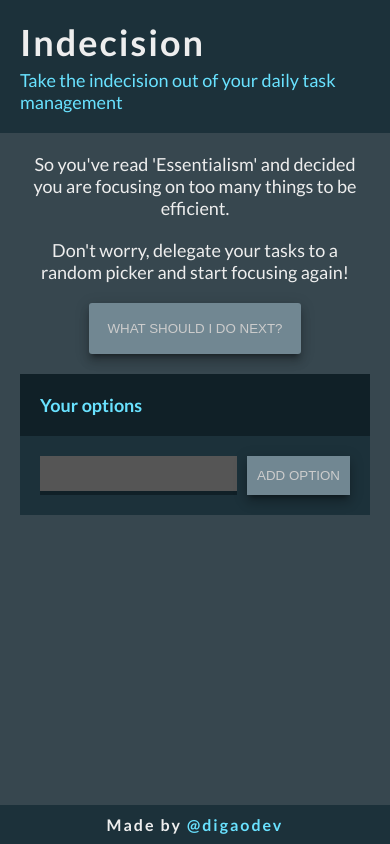
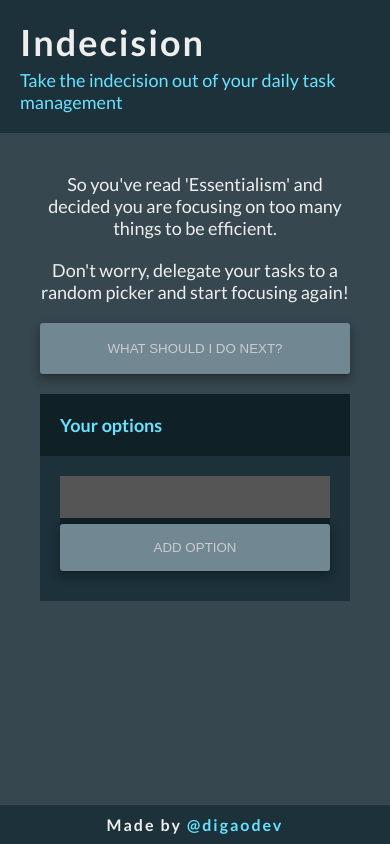
Before and after one commit to digaodev/react-indecision-app, a React (Create React App) app: page / in a window 390 px wide. Built offline with nearby package versions, Linux system fonts and the light colour scheme.

Commit message:
Refactor: adjust the styles for modal and media queries. Adjust word-breaks. Fix: fix input trim.

```diff
--- a/src/components/Decision/Decision.js
+++ b/src/components/Decision/Decision.js
@@ -16,14 +16,15 @@ const Button = styled.button`
   background-color: #0081cb;
   border: none;
   border-radius: 0.3rem;
-  box-shadow: 0 8px 10px 1px rgba(0, 0, 0, 0.14),
-    0 3px 14px 2px rgba(0, 0, 0, 0.12), 0 5px 5px -3px rgba(0, 0, 0, 0.4);
+  box-shadow: 0 6px 8px 1px rgba(0, 0, 0, 0.14),
+    0 3px 10px 2px rgba(0, 0, 0, 0.12), 0 3px 3px -3px rgba(0, 0, 0, 0.4);
   color: #fff;
   cursor: pointer;
   outline: none;
   padding: 1.8rem;
   text-transform: uppercase;
-  transition: box-shadow 0.28s cubic-bezier(0.4, 0, 0.2, 1);
+  transition: all 0.3s cubic-bezier(0.4, 0, 0.2, 1);
+  width: 100%;
 
   &:hover,
   :focus {
--- a/src/components/Option/Option.js
+++ b/src/components/Option/Option.js
@@ -10,13 +10,18 @@ const ListItem = styled.li`
   justify-content: space-between;
   padding: 2rem;
 `;
+const Paragraph = styled.p`
+  word-break: break-all;
+`;
 
 const Button = styled.button`
   border: none;
   background-color: inherit;
   color: #69e2ff;
   cursor: pointer;
+  font-size: 1.4rem;
   outline: none;
+  margin-left:  3rem;
   transition: color 0.2s ease-in-out;
 
   &:hover,
@@ -31,7 +36,7 @@ const Button = styled.button`
 
 const Option = ({ option, handleDeleteOption }) => (
   <ListItem className="options-list__item">
-    {option.text}
+    <Paragraph>{option.text}</Paragraph>
     <Button type="button" onClick={() => handleDeleteOption(option.id)}>
       Remove
     </Button>
--- a/src/components/OptionModal/OptionModal.js
+++ b/src/components/OptionModal/OptionModal.js
@@ -8,10 +8,16 @@ const OptionModal = ({ selectedOption, handleClearSelectedOption }) => (
     isOpen={!!selectedOption}
     contentLabel="Modal Message for Selected Option"
     onRequestClose={handleClearSelectedOption}
+    closeTimeoutMS={200}
+    className="modal"
   >
-    <h3>Selected Option</h3>
-    {selectedOption && <p>You need to do {selectedOption.text}!</p>}
-    <button onClick={handleClearSelectedOption}>I'm on it</button>
+    <h3 className="modal__title">Selected Option</h3>
+    {selectedOption && (
+      <p className="modal__body">You need to {selectedOption.text}!</p>
+    )}
+    <button className="modal__button" onClick={handleClearSelectedOption}>
+      I'm on it
+    </button>
   </Modal>
 );
 
--- a/src/components/OptionsList/OptionsList.js
+++ b/src/components/OptionsList/OptionsList.js
@@ -28,6 +28,7 @@ const Button = styled.button`
   background-color: inherit;
   color: #69e2ff;
   cursor: pointer;
+  font-size: 1.4rem;
   outline: none;
   transition: color 0.2s ease-in-out;
 
--- a/src/containers/AddOption/AddOption.js
+++ b/src/containers/AddOption/AddOption.js
@@ -10,31 +10,47 @@ const Container = styled.section`
 
 const Form = styled.form`
   display: flex;
+  flex-direction: column;
+  margin-bottom: 1rem;
+
+  @media (min-width: 600px) {
+    flex-direction: row;
+    align-items: center;
+  }
+`;
+
+const ErrorParagraph = styled.p`
+  background-color: palevioletred;
+  color: #eee;
+  font-size: 1.4rem;
+  padding: 1rem;
 `;
 
 const Input = styled.input`
   background-color: #555;
   border: none;
-  border-bottom: 4px solid #102027;
+  border-bottom: 6px solid #102027;
   color: #ddd;
   flex: 1;
+  font-size: 1.6rem;
   outline: none;
-  padding: 1rem;
+  padding: 1.2rem;
 `;
 
 const Button = styled.button`
   background-color: #0081cb;
   border: none;
-  margin-left: 1rem;
-  box-shadow: 0 8px 10px 1px rgba(0, 0, 0, 0.14),
-    0 3px 14px 2px rgba(0, 0, 0, 0.12), 0 5px 5px -3px rgba(0, 0, 0, 0.4);
+  border-radius: 3px;
+
+  box-shadow: 0 6px 8px 1px rgba(0, 0, 0, 0.14),
+    0 3px 10px 2px rgba(0, 0, 0, 0.12), 0 3px 3px -3px rgba(0, 0, 0, 0.4);
   color: #fff;
   cursor: pointer;
-  flex: 0 0 auto;
+
   outline: none;
-  padding: 1rem;
+  padding: 1.6rem;
   text-transform: uppercase;
-  transition: box-shadow 0.28s cubic-bezier(0.4, 0, 0.2, 1);
+  transition: all 0.3s cubic-bezier(0.4, 0, 0.2, 1);
 
   &:hover,
   :focus {
@@ -49,8 +65,14 @@ const Button = styled.button`
 
   &:active {
     background-color: #69e2ff;
-    box-shadow: 0 6px 6px 0 rgba(0, 0, 0, 0.14), 0 1px 5px 0 rgba(0, 0, 0, 0.12),
+    box-shadow: 0 4px 4px 0 rgba(0, 0, 0, 0.14), 0 1px 3px 0 rgba(0, 0, 0, 0.12),
       0 3px 1px -2px rgba(0, 0, 0, 0.2);
+  }
+
+  @media (min-width: 600px) {
+    flex: 0 0 auto;
+    margin-left: 1rem;
+    padding: 1rem;
   }
 `;
 
@@ -61,9 +83,8 @@ class AddOption extends Component {
   };
 
   handleInputChange = evt => {
-    const inputValue = evt.target.value.trim();
-
-    this.setState(() => ({ inputText: inputValue }));
+    const value = evt.target.value;
+    this.setState(() => ({ inputText: value }));
   };
 
   handleAddOption = e => {
@@ -91,7 +112,6 @@ class AddOption extends Component {
     return (
       <Container>
         <Form onSubmit={this.handleAddOption}>
-          {error && <p>{error}</p>}
           <Input
             type="text"
             name="option"
@@ -104,6 +124,7 @@ class AddOption extends Component {
             Add Option
           </Button>
         </Form>
+        {error && <ErrorParagraph>{error}</ErrorParagraph>}
       </Container>
     );
   }
--- a/src/containers/App/App.js
+++ b/src/containers/App/App.js
@@ -23,8 +23,15 @@ const AppContainer = styled.div`
 `;
 
 const MainContainer = styled.div`
-  padding: 2rem;
+  padding: 4rem;
   flex: 1;
+  min-width: 100vw;
+  transition: all 0.5s ease-in;
+
+  @media (min-width: 600px) {
+    margin: 0 auto;
+    min-width: 40%;
+  }
 `;
 
 class App extends Component {
@@ -65,7 +72,7 @@ class App extends Component {
   handleAddOption = optionText => {
     const { options } = this.state;
 
-    if (!optionText) {
+    if (!optionText.trim()) {
       return 'Please enter a valid option to add.';
     }
 
--- a/src/index.css
+++ b/src/index.css
@@ -39,3 +39,77 @@ img {
   max-width: 100%;
   height: auto;
 }
+
+/* MODAL STYLES */
+
+.ReactModalPortal>div {
+  opacity: 0;
+}
+
+.ReactModalPortal .ReactModal__Overlay {
+  display: flex;
+  justify-content: center;
+  align-items: center;
+  transition: opacity 0.3s ease-in-out;
+}
+
+.ReactModalPortal .ReactModal__Overlay--after-open {
+  opacity: 1;
+}
+.ReactModal__Overlay .ReactModal__Overlay--after-open {
+  background-color: rgba(0, 0, 0, 0.75);
+}
+
+.ReactModalPortal .ReactModal__Overlay--before-close {
+  opacity: 0;
+}
+
+.modal {
+  color: #eee;
+  background-color: #1c313a;
+  max-width: 40rem;
+  outline: none;
+  padding: 4rem;
+  text-align: center;
+}
+
+.modal__title {
+  padding: 1rem;
+}
+
+.modal__body {
+  color: #69e2ff;
+  padding: 2rem;
+  word-break: break-all;
+}
+
+.modal__button {
+  background-color: #0081cb;
+  border: none;
+  border-radius: 3px;
+  box-shadow: 0 6px 8px 1px rgba(0, 0, 0, 0.14), 0 3px 10px 2px rgba(0, 0, 0, 0.12), 0 3px 3px -3px rgba(0, 0, 0, 0.4);
+  color: #fff;
+  cursor: pointer;
+  flex: 0 0 auto;
+  outline: none;
+  padding: 1rem;
+  text-transform: uppercase;
+  transition: all 0.3s cubic-bezier(0.4, 0, 0.2, 1);
+  width: 100%;
+}
+
+.modal__button:hover,
+.modal__button:focus {
+  background-color: #00b0ff;
+}
+
+.modal__button:disabled {
+  background-color: #718792;
+  color: #ccc;
+  cursor: not-allowed;
+}
+
+.modal__button:active {
+  background-color: #69e2ff;
+  box-shadow: 0 4px 4px 0 rgba(0, 0, 0, 0.14), 0 1px 3px 0 rgba(0, 0, 0, 0.12), 0 3px 1px -2px rgba(0, 0, 0, 0.2);
+}
```
